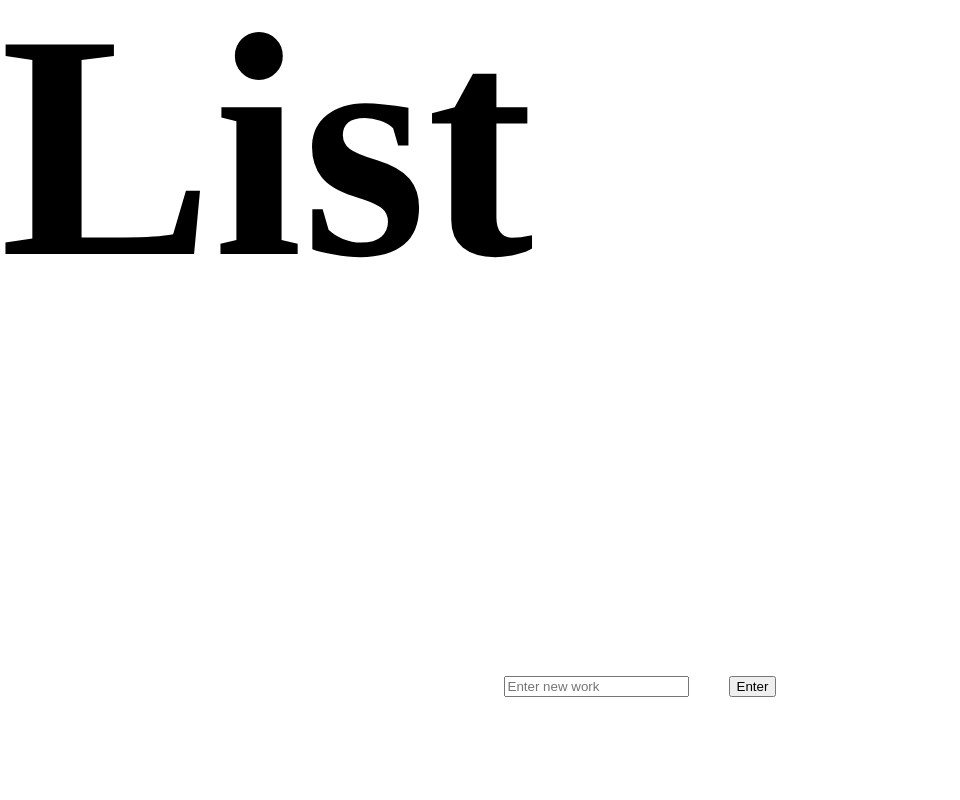
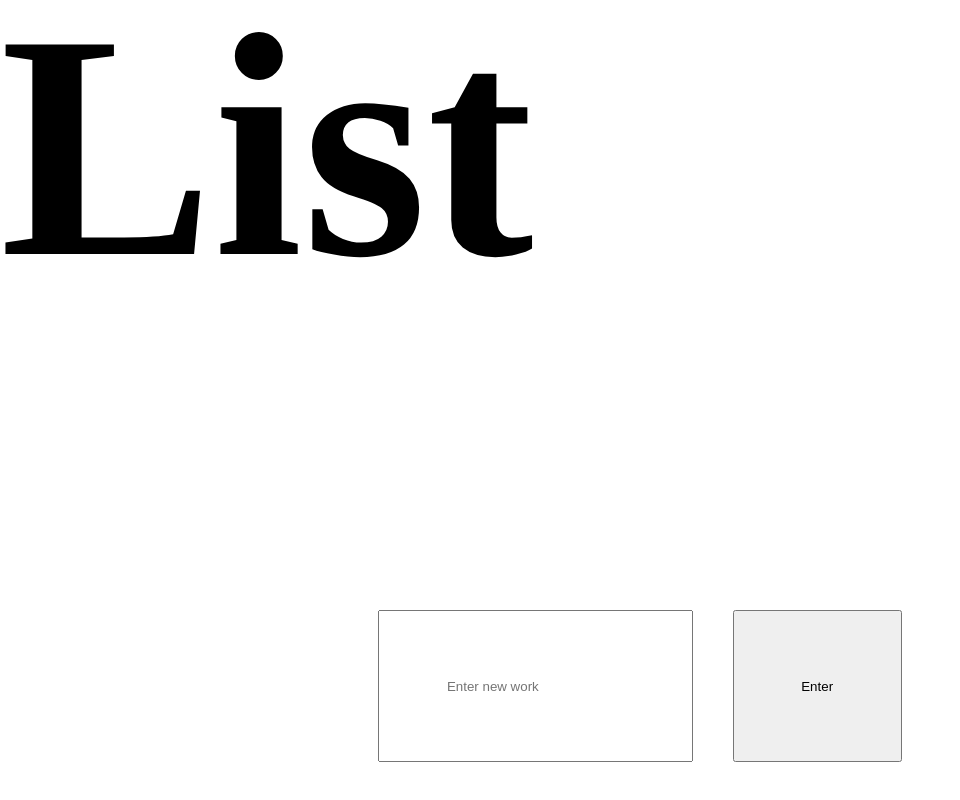
Before and after one commit to nabil-github0/nabil-todo-list, a plain HTML site: page index.html in a window 1280 px wide. Shown: the part 620-1420 px from the top of the page, without its empty margins (0-960 px from the left). Drawn offline with Linux system fonts and the light colour scheme.

Commit message:
Update style.css

```diff
--- a/style.css
+++ b/style.css
@@ -10,6 +10,10 @@ ul {
   list-style-type: none;
   padding: 0;
   margin-top: 1rem;
+}
+
+input,button {
+  padding:5em
 }
 
 .inline li::before {
```
